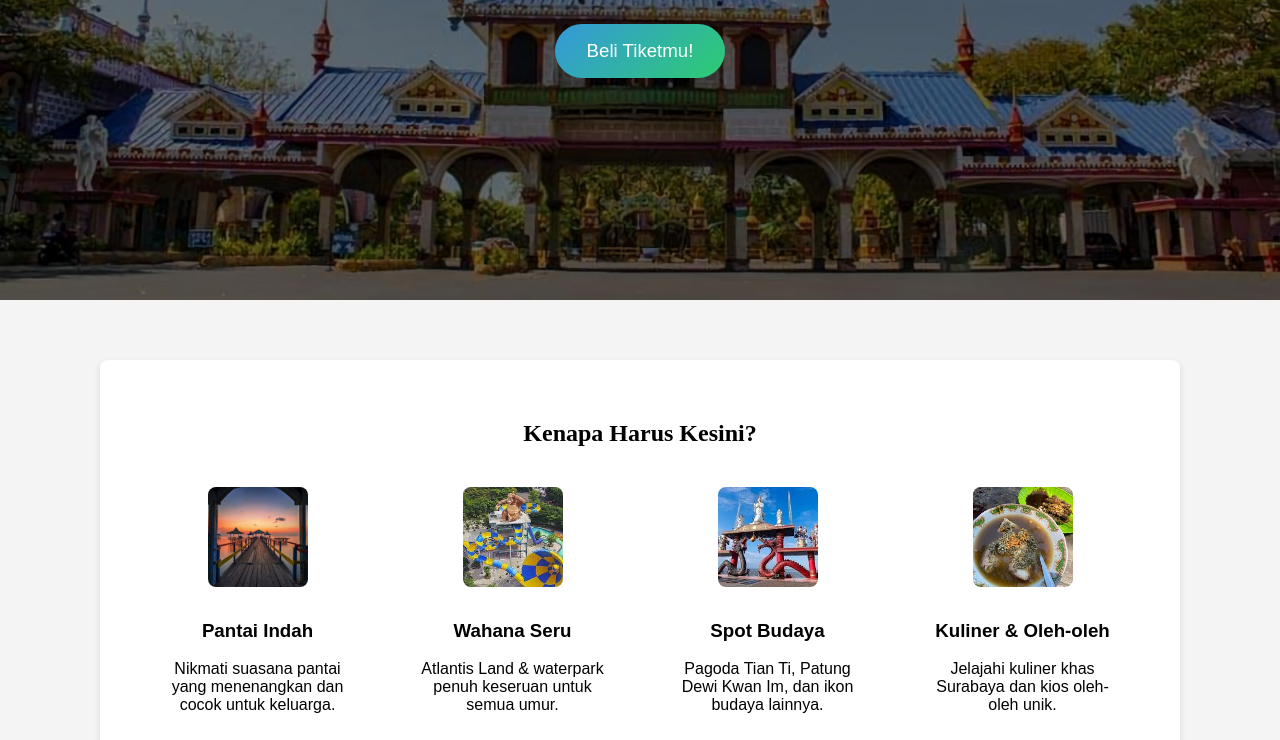
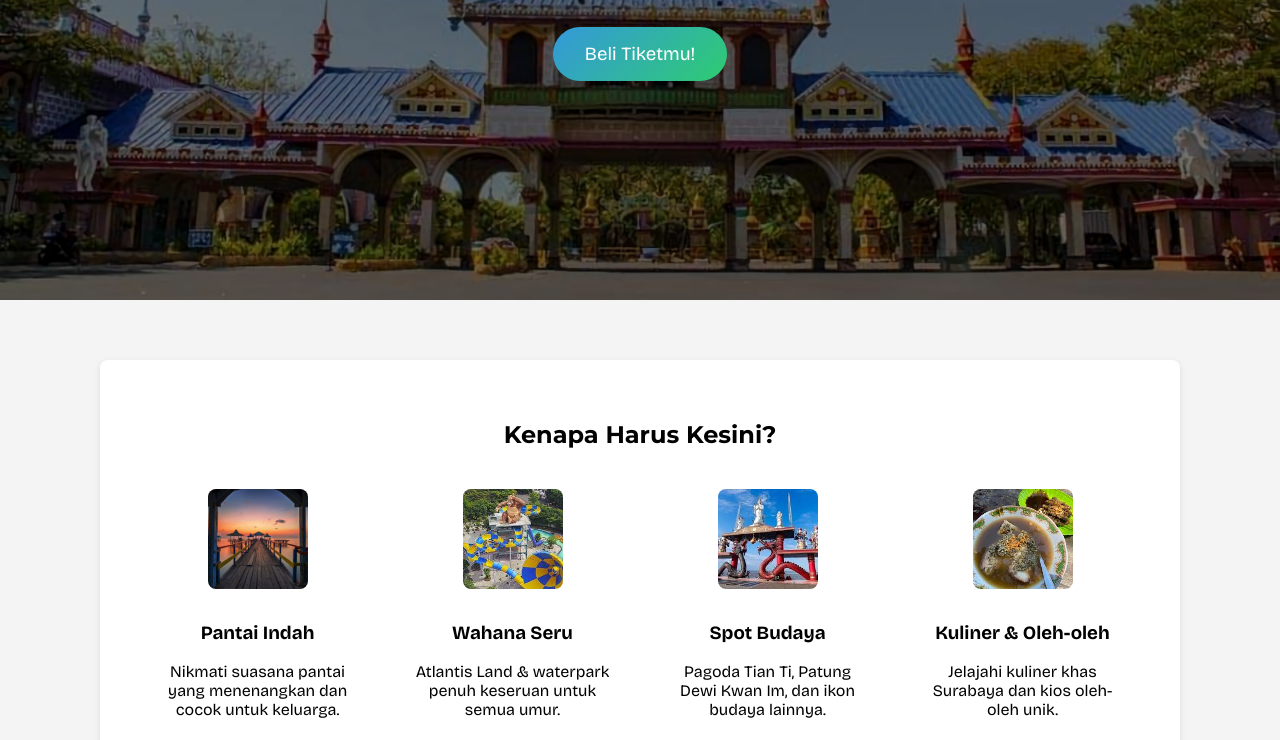
Before and after one commit to lamphyon/PwebLandingPage, a plain HTML site: page index.html in a window 1280 px wide. Shown: the part 420-1160 px from the top of the page. Drawn offline with nearby package versions, Linux system fonts and the light colour scheme.

Commit message:
Update index.html, move font to html

```diff
--- a/index.html
+++ b/index.html
@@ -3,6 +3,7 @@
 <head>
     <meta charset="UTF-8">
     <title>Kenjeran Park</title>
+    <link href="https://fonts.googleapis.com/css2?family=Bricolage+Grotesque:wght@400;700&family=Montserrat:wght@400;700&display=swap" rel="stylesheet">
     <link rel="stylesheet" href="style.css">
 </head>
 <body>
```
